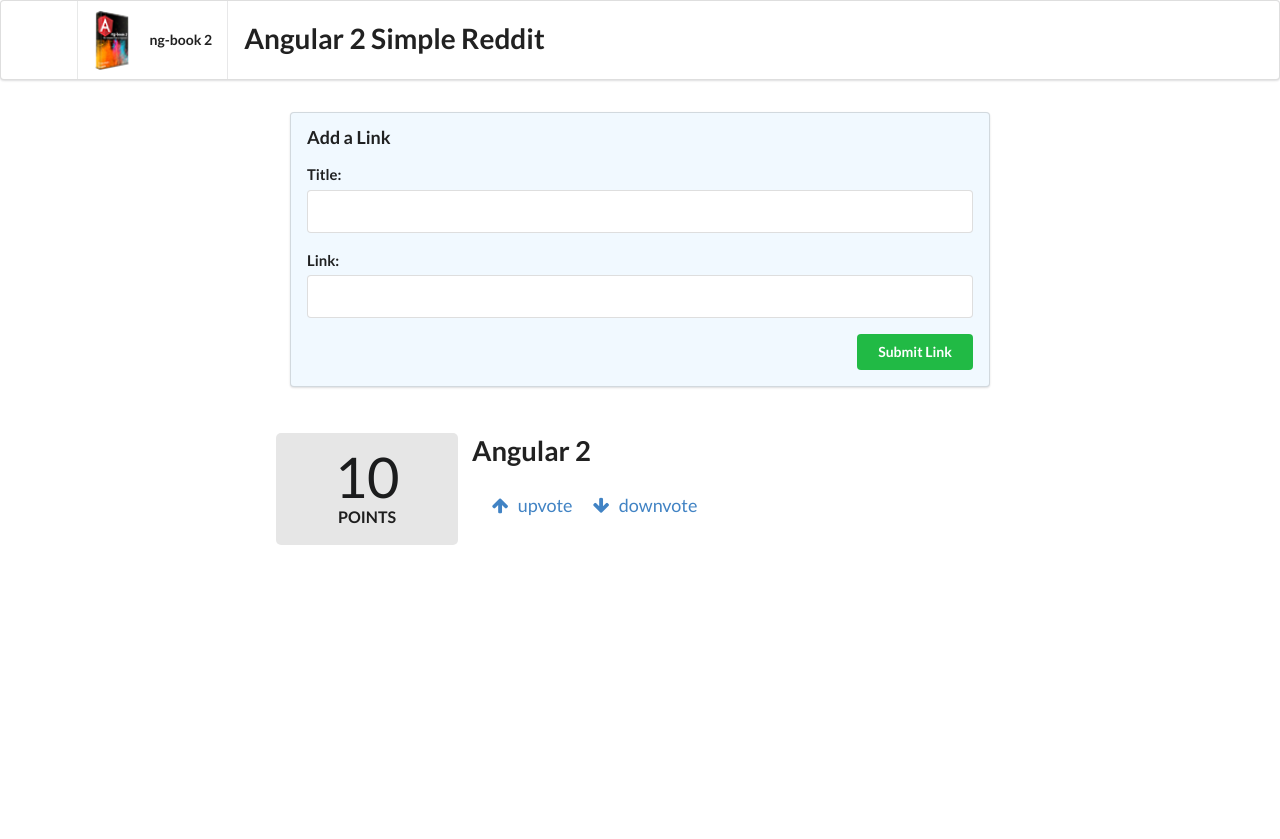
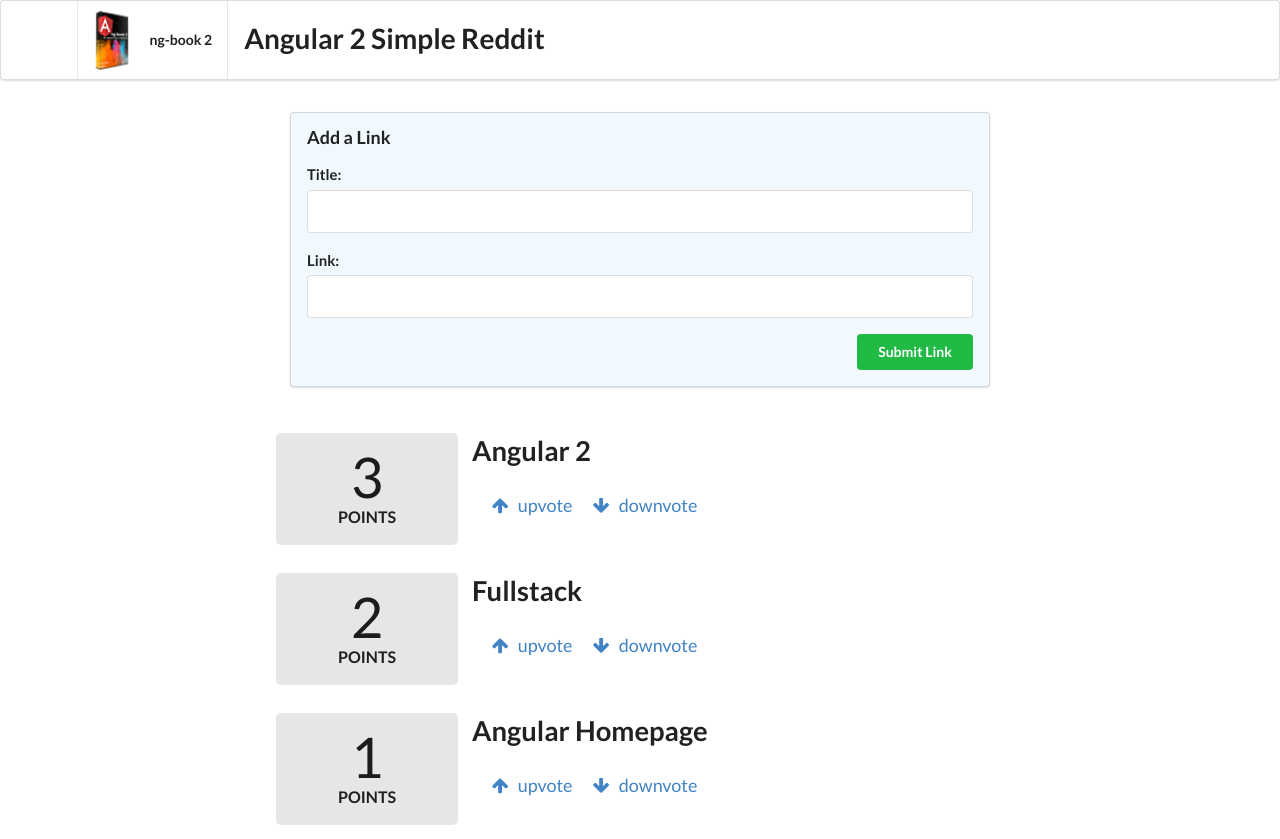
Before and after one commit to luizromariofilho/ng-book-examples, an Angular app: page / in a window 1280 px wide. Before the commit the page ends 800 px from the top, so only its background shows below. Built offline with nearby package versions, Linux system fonts and the light colour scheme.

Commit message:
Adding list of articles

```diff
--- a/src/app/app.component.html
+++ b/src/app/app.component.html
@@ -15,5 +15,5 @@
 </form>
 
 <div class="ui grid posts">
-  <app-article></app-article>
+  <app-article *ngFor="let article of articles" [article]= "article"></app-article>
 </div>
--- a/src/app/app.component.ts
+++ b/src/app/app.component.ts
@@ -1,4 +1,5 @@
 import { Component } from '@angular/core';
+import { Article } from './article/article.model';
 
 @Component({
   selector: 'app-root',
@@ -6,6 +7,16 @@ import { Component } from '@angular/core';
   styleUrls: ['./app.component.css']
 })
 export class AppComponent {
+  articles: Article[];
+
+  constructor(){
+    this.articles = [
+      new Article('Angular 2', 'http://angular.io', 3),
+      new Article('Fullstack', 'http://fullstack.io', 2),
+      new Article('Angular Homepage', 'http://angular.io',1)
+    ];
+  }
+
   addArticle(title: HTMLInputElement, link: HTMLInputElement): boolean {
     console.log(`Adding article title: ${title.value} and link: ${link.value}`);
     return false;
--- a/src/app/article/article.component.html
+++ b/src/app/article/article.component.html
@@ -1,7 +1,7 @@
 <div class="four wide column center aligned votes">
   <div class="ui statistic">
     <div class="value">
-      {{ votes }}
+      {{ article.votes }}
     </div>
     <div class="label">
       Points
@@ -9,8 +9,8 @@
   </div>
 </div>
 <div class="twelve wide column">
-  <a class="ui large header" href="{{ link }}">
-    {{ title }}
+  <a class="ui large header" href="{{ article.link }}">
+    {{ article.title }}
   </a>
   <ul class="ui big horizontal list voters">
     <li class="item">
--- a/src/app/article/article.component.ts
+++ b/src/app/article/article.component.ts
@@ -1,4 +1,5 @@
-import { Component, OnInit, HostBinding } from '@angular/core';
+import { Component, OnInit, HostBinding, Input } from '@angular/core';
+import { Article } from "./article.model";
 
 @Component({
   selector: 'app-article',
@@ -7,26 +8,22 @@ import { Component, OnInit, HostBinding } from '@angular/core';
 })
 export class ArticleComponent implements OnInit {
   @HostBinding('attr.class') cssClass = 'row'
-  votes: number;
-  title: string;
-  link: string;
+  @Input() article: Article;
 
   constructor() {
-    this.title = 'Angular 2';
-    this.link = 'http://angular.io';
-    this.votes = 10;
+    this.article = new Article ('Angular 2','http://angular.io',10);
    }
 
   ngOnInit(): void {
   }
 
   voteUp():boolean {
-    this.votes += 1;
+    this.article.voteUp();
     return false;
   }
 
   voteDown(): boolean {
-    this.votes -= 1;
+    this.article.voteDown();
     return false;
   }
 
--- /dev/null
+++ b/src/app/article/article.model.ts
@@ -0,0 +1,27 @@
+export class Article {
+  title: string;
+  link: string;
+  votes: number;
+
+  constructor(title: string, link: string, votes?: number){
+    this.title = title;
+    this.link = link;
+    this.votes = votes || 0;
+  }
+
+  voteUp(): void {
+    this.votes += 1;
+  }
+
+  voteDown(): void {
+    this.votes -= 1;
+  }
+
+  domain():string {
+    try {
+      const domainAndPath: string = this.link.split('//')[1];
+    } catch (error) {
+      return null;
+    }
+  }
+}
```
